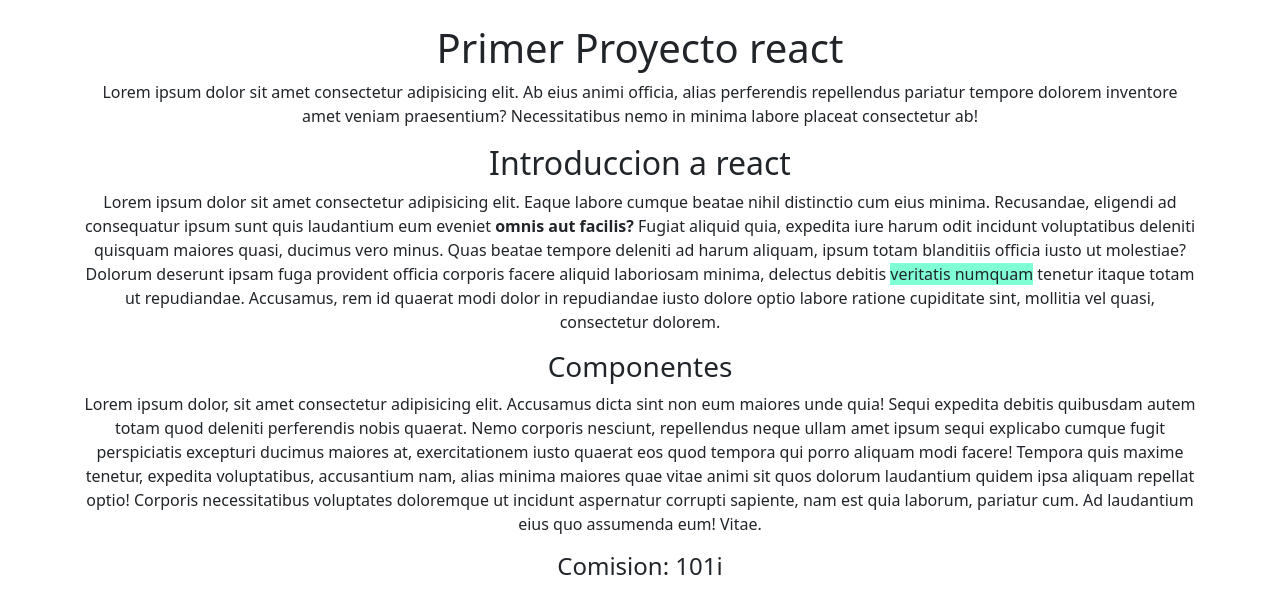
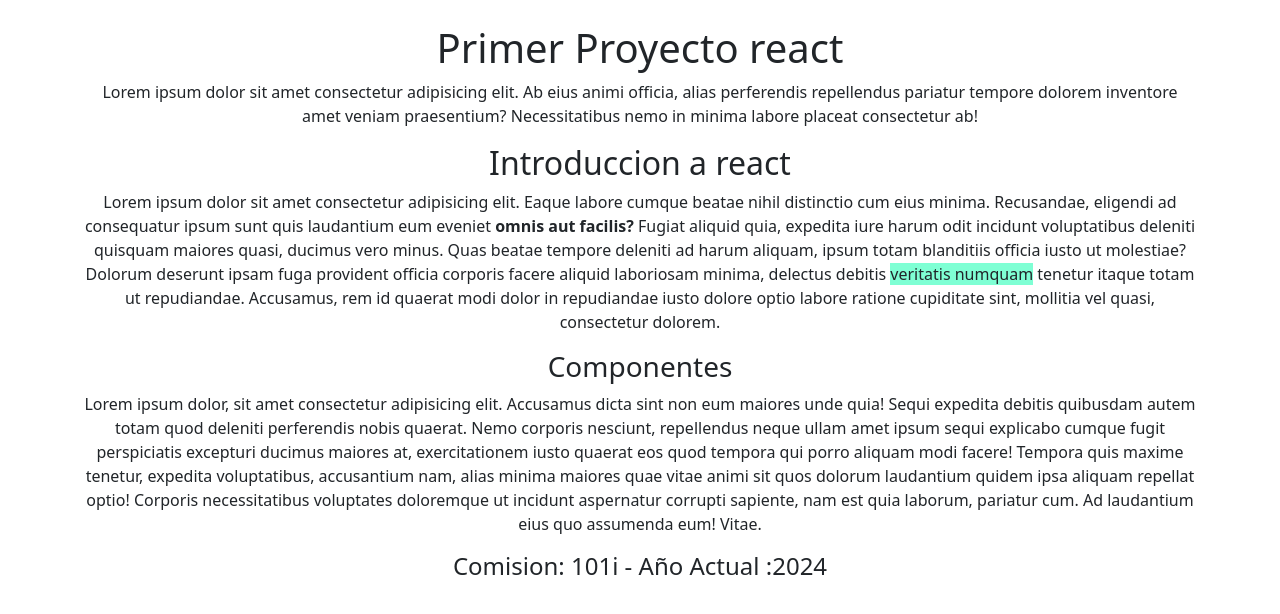
Before and after one commit to AxelGzlzz/PrimerProyectoReact, a React (Vite) app: page / in a window 1280 px wide. Shown: the top 614 px of the page. Built offline with nearby package versions, Linux system fonts and the light colour scheme.

Commit message:
enviamos props de ejemplo 2

```diff
--- a/src/components/Informacion.jsx
+++ b/src/components/Informacion.jsx
@@ -1,14 +1,16 @@
  import Teoria from "./Teoria";
  //  esqueleto rsc     "funcion de componentes"
     const Informacion = () => {
-        //aqui agrego mayor parte de logica
+       const anioo = new Date().getFullYear();
+
         return (
         //    algo de logica
            <section className="text-center">
                 <h2>Introduccion a react </h2>
                  <p>Lorem ipsum dolor sit amet consectetur adipisicing elit. Eaque labore cumque beatae nihil distinctio cum eius minima. Recusandae, eligendi ad consequatur ipsum sunt quis laudantium eum eveniet <strong>omnis aut facilis?</strong> Fugiat aliquid quia, expedita iure harum odit incidunt voluptatibus deleniti quisquam maiores quasi, ducimus vero minus. Quas beatae tempore deleniti ad harum aliquam, ipsum totam blanditiis officia iusto ut molestiae? Dolorum deserunt ipsam fuga provident officia corporis facere aliquid laboriosam minima, delectus debitis <span className="parrafoResaltado">veritatis numquam</span>  tenetur itaque totam ut repudiandae. Accusamus, rem id quaerat modi dolor in repudiandae iusto dolore optio labore ratione cupiditate sint, mollitia vel quasi, consectetur dolorem.</p>
                  {/* Enviar un props */}
-                  <Teoria comision='101i' ></Teoria>
+                 {/* anio javascript */}
+                  <Teoria comision='101i' anioActual={anioo} ></Teoria>
             </section>
         );
     };
--- a/src/components/Teoria.jsx
+++ b/src/components/Teoria.jsx
@@ -4,7 +4,7 @@
            <h3>Componentes</h3>
            <p>Lorem ipsum dolor, sit amet consectetur adipisicing elit. Accusamus dicta sint non eum maiores unde quia! Sequi expedita debitis quibusdam autem totam quod deleniti perferendis nobis quaerat. Nemo corporis nesciunt, repellendus neque ullam amet ipsum sequi explicabo cumque fugit perspiciatis excepturi ducimus maiores at, exercitationem iusto quaerat eos quod tempora qui porro aliquam modi facere! Tempora quis maxime tenetur, expedita voluptatibus, accusantium nam, alias minima maiores quae vitae animi sit quos dolorum laudantium quidem ipsa aliquam repellat optio! Corporis necessitatibus voluptates doloremque ut incidunt aspernatur corrupti sapiente, nam est quia laborum, pariatur cum. Ad laudantium eius quo assumenda eum! Vitae.</p>
        {/* props de padre a hijo */}
-         <h4>Comision: {props.comision} </h4>
+         <h4>Comision: {props.comision} - Año Actual :{props.anioActual} </h4>
         </article>
     );
 };
```
